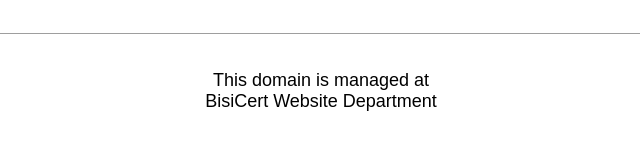
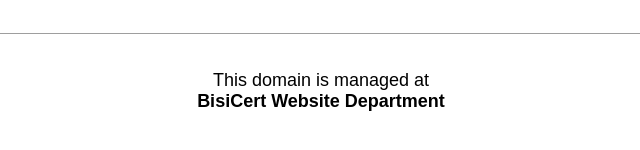
Before and after one commit to BisiCert/bisicert.github.io, a plain HTML site: page index.html in a window 1280 px wide. Shown: the part 556-706 px from the top of the page, without its empty margins (319-959 px from the left). Drawn offline with Linux system fonts and the light colour scheme.

Commit message:
Update index.html

```diff
--- a/index.html
+++ b/index.html
@@ -97,7 +97,7 @@
                         <h1>BisiCert is coming soon</h1>
             </div>
             <div>This domain is managed at <br>
-              BisiCert Website Department
+              <b>BisiCert Website Department</b>
             </div>
         </div>
     </div>
```
